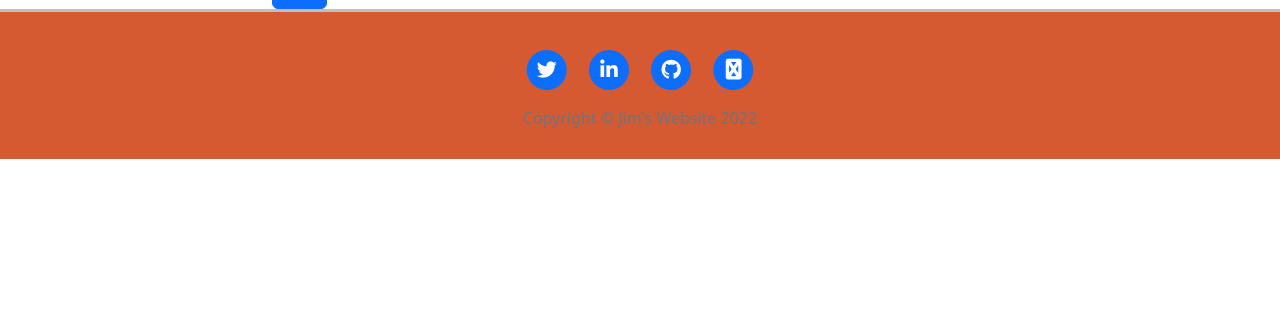
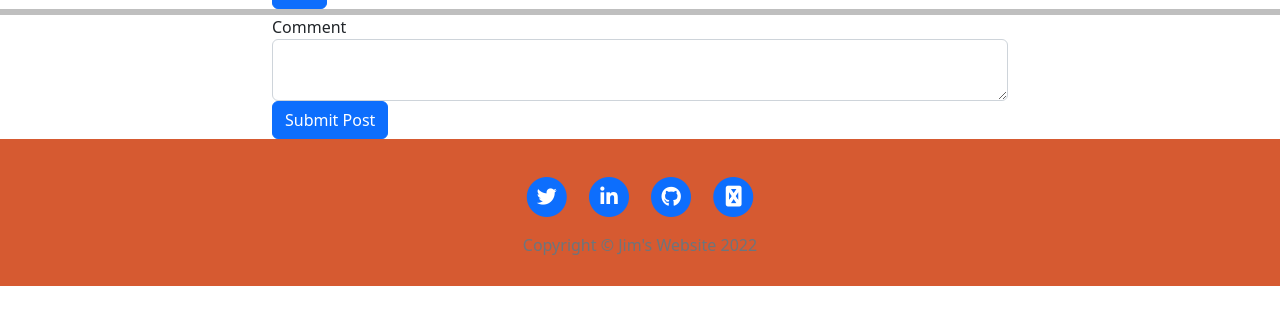
Before and after one commit to jimkk159/day-82-portfolio-website-development, a Flask app: template templates/blog-post.html in a window 1280 px wide. Shown: the part 61-386 px from the top of the page. Run offline with Flask 2, Linux system fonts and the light colour scheme; the template is opened without the code that fills it: values that come from a table or form of the project are taken from there, others are empty; some libraries are stand-ins or nearby versions.

Commit message:
Add comment in Post

```diff
--- a/forms.py
+++ b/forms.py
@@ -32,3 +32,8 @@ class NewPostForm(FlaskForm):
     subtitle = StringField("Subtitle", validators=[DataRequired(), validators.Length(max=100)])
     body = CKEditorField("Blog Content")
     submit = SubmitField('Submit')
+
+
+class CommentForm(FlaskForm):
+    comment = CKEditorField("Comment", validators=[DataRequired()])
+    submit = SubmitField("Submit Post")
--- a/templates/blog-post.html
+++ b/templates/blog-post.html
@@ -1,3 +1,4 @@
+{% import "bootstrap/wtf.html" as wtf %}
 {% include "header.html" %}
 <!-- Page Header -->
 <header class="masthead">
@@ -22,14 +23,36 @@
     <div class="container">
         <div class="row">
             <div class="col-lg-8 col-md-10 mx-auto">
-                {{ blog_post.body }}
+                {{ blog_post.body | safe }}
             </div>
             <div class="col-lg-8 col-md-10 mx-auto">
-                <a class="btn btn-primary float-right" href="{{ url_for('blog.edit_blog_post', edit_post_id=blog_post.id) }}">Edit</a>
+                <a class="btn btn-primary float-right"
+                   href="{{ url_for('blog.edit_blog_post', edit_post_id=blog_post.id) }}">Edit</a>
             </div>
         </div>
     </div>
+    <hr>
+    {% for blog_comment in blog_comments%}
+    <div class="container">
+        <div class="row">
+            <div class="col-lg-8 col-md-10 mx-auto">
+                {{ blog_comment.body | safe }}
+                <span class="meta">Posted by<a href="#">{{ blog_comment.author }}</a>on {{ blog_comment.date }}</span>
+            </div>
+        </div>
+    </div>
+    {% endfor %}
 </article>
 
 <hr>
+<!-- Comment -->
+<div class="container">
+    <div class="row">
+        <div class="col-lg-8 col-md-10 mx-auto">
+            {{ ckeditor.load() }}
+            {{ ckeditor.config(name='comment') }}
+            {{ wtf.quick_form(comment_form, novalidate=True, button_map={"submit":"primary"}) }}
+        </div>
+    </div>
+</div>
 {% include "footer.html" %}
```
Also changed, not shown: SQL/SQL_management.py (+7 -0 lines), blog.py (+11 -3 lines).
